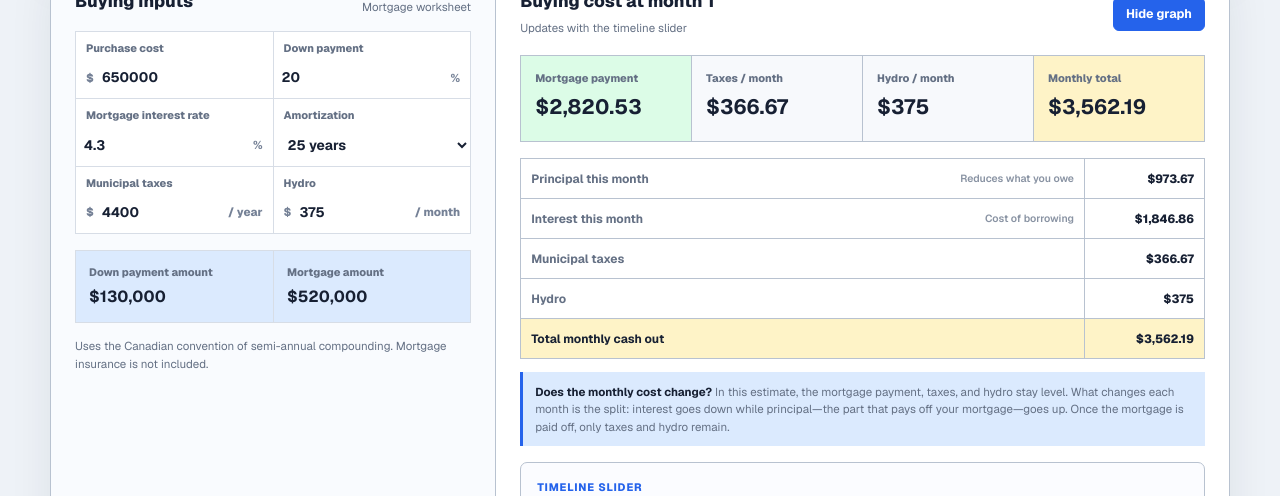
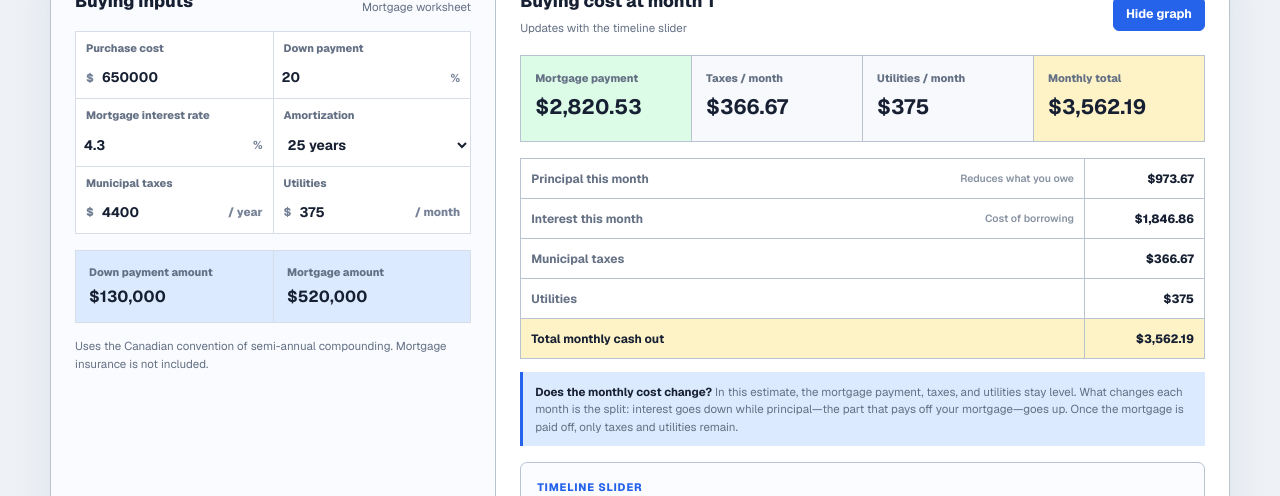
Before and after one commit to gerritsa/homevsbuy, a Next.js app: page / in a window 1280 px wide. Shown: the part 405-901 px from the top of the page. Built offline with nearby package versions, Linux system fonts and the light colour scheme.

Commit message:
Rename hydro to utilities

```diff
--- a/app/page.tsx
+++ b/app/page.tsx
@@ -8,7 +8,7 @@ type CalculatorInputs = {
   interestRate: number
   amortizationYears: number
   annualTaxes: number
-  monthlyHydro: number
+  monthlyUtilities: number
   monthlyRent: number
 }
 
@@ -38,7 +38,7 @@ const initialInputs: CalculatorInputs = {
   interestRate: 4.3,
   amortizationYears: 25,
   annualTaxes: 4400,
-  monthlyHydro: 375,
+  monthlyUtilities: 375,
   monthlyRent: 2700,
 }
 
@@ -250,13 +250,13 @@ export default function Home() {
     const mortgageAmount = Math.max(0, purchasePrice - downPayment)
     const schedule = buildSchedule(mortgageAmount, inputs.interestRate, inputs.amortizationYears)
     const monthlyTaxes = Math.max(0, inputs.annualTaxes) / 12
-    const monthlyHydro = Math.max(0, inputs.monthlyHydro)
+    const monthlyUtilities = Math.max(0, inputs.monthlyUtilities)
     const safeSelectedMonth = Math.min(Math.max(1, selectedMonth), LONG_TERM_MONTHS)
     const selectedScheduleRow = schedule.months[safeSelectedMonth - 1] ?? schedule.months.at(-1)
     const selectedMonthPrincipal = selectedScheduleRow?.principalPaid ?? 0
     const selectedMonthInterest = selectedScheduleRow?.interestPaid ?? 0
     const selectedMonthMortgagePayment = selectedMonthPrincipal + selectedMonthInterest
-    const selectedMonthlyOwnerTotal = selectedMonthMortgagePayment + monthlyTaxes + monthlyHydro
+    const selectedMonthlyOwnerTotal = selectedMonthMortgagePayment + monthlyTaxes + monthlyUtilities
     const selectedPrincipalPaid = selectedScheduleRow?.totalPrincipalPaid ?? 0
     const selectedInterestPaid = selectedScheduleRow?.totalInterestPaid ?? 0
     const monthlyRent = Math.max(0, inputs.monthlyRent)
@@ -278,7 +278,7 @@ export default function Home() {
       downPayment,
       mortgageAmount,
       monthlyTaxes,
-      monthlyHydro,
+      monthlyUtilities,
       monthlyRent,
       selectedMonth: safeSelectedMonth,
       selectedMonthPrincipal,
@@ -455,13 +455,13 @@ export default function Home() {
                     value={inputs.annualTaxes}
                   />
                   <NumberField
-                    id="monthly-hydro"
-                    label="Hydro"
-                    onChange={(value) => updateInput("monthlyHydro", value)}
+                    id="monthly-utilities"
+                    label="Utilities"
+                    onChange={(value) => updateInput("monthlyUtilities", value)}
                     prefix="$"
                     step={10}
                     suffix="/ month"
-                    value={inputs.monthlyHydro}
+                    value={inputs.monthlyUtilities}
                   />
                 </div>
                 <div className="formula-grid">
@@ -508,8 +508,8 @@ export default function Home() {
                   <strong>{preciseMoney(results.monthlyTaxes)}</strong>
                 </div>
                 <div className="monthly-card">
-                  <span>Hydro / month</span>
-                  <strong>{preciseMoney(results.monthlyHydro)}</strong>
+                  <span>Utilities / month</span>
+                  <strong>{preciseMoney(results.monthlyUtilities)}</strong>
                 </div>
                 <div className="monthly-card total">
                   <span>Monthly total</span>
@@ -529,7 +529,7 @@ export default function Home() {
                   note="Cost of borrowing"
                 />
                 <DetailRow amount={preciseMoney(results.monthlyTaxes)} label="Municipal taxes" />
-                <DetailRow amount={preciseMoney(results.monthlyHydro)} label="Hydro" />
+                <DetailRow amount={preciseMoney(results.monthlyUtilities)} label="Utilities" />
                 <DetailRow
                   amount={preciseMoney(results.selectedMonthlyOwnerTotal)}
                   emphasis
@@ -538,9 +538,9 @@ export default function Home() {
               </div>
               <p className="monthly-explainer">
                 <strong>Does the monthly cost change?</strong> In this estimate, the mortgage
-                payment, taxes, and hydro stay level. What changes each month is the split:
+                payment, taxes, and utilities stay level. What changes each month is the split:
                 interest goes down while principal—the part that pays off your mortgage—goes up.
-                Once the mortgage is paid off, only taxes and hydro remain.
+                Once the mortgage is paid off, only taxes and utilities remain.
               </p>
 
               <TimelineSlider selectedMonth={results.selectedMonth} onChange={setSelectedMonth} />
@@ -576,7 +576,7 @@ export default function Home() {
                   <div className="payment-total">
                     <span>Total mortgage payments to date</span>
                     <strong>{money(principalVsInterestTotal)}</strong>
-                    <small>Down payment, taxes, and hydro are not included here.</small>
+                    <small>Down payment, taxes, and utilities are not included here.</small>
                   </div>
                   <div
                     aria-label={`${money(principalVsInterestTotal)} in total mortgage payments: ${money(results.selectedPrincipalPaid)} principal and ${money(results.selectedInterestPaid)} interest`}
@@ -885,7 +885,7 @@ export default function Home() {
               <p className="comparison-note">
                 This comparison follows your requested scope: buying is mortgage principal plus
                 interest, while renting is rent paid. It excludes the down payment, municipal
-                taxes, hydro, maintenance, insurance, closing costs, and home-price changes.
+                taxes, utilities, maintenance, insurance, closing costs, and home-price changes.
               </p>
             </section>
           </div>
```
Also changed, not shown: 1 other file (tests, documents, lock files or other folders).
